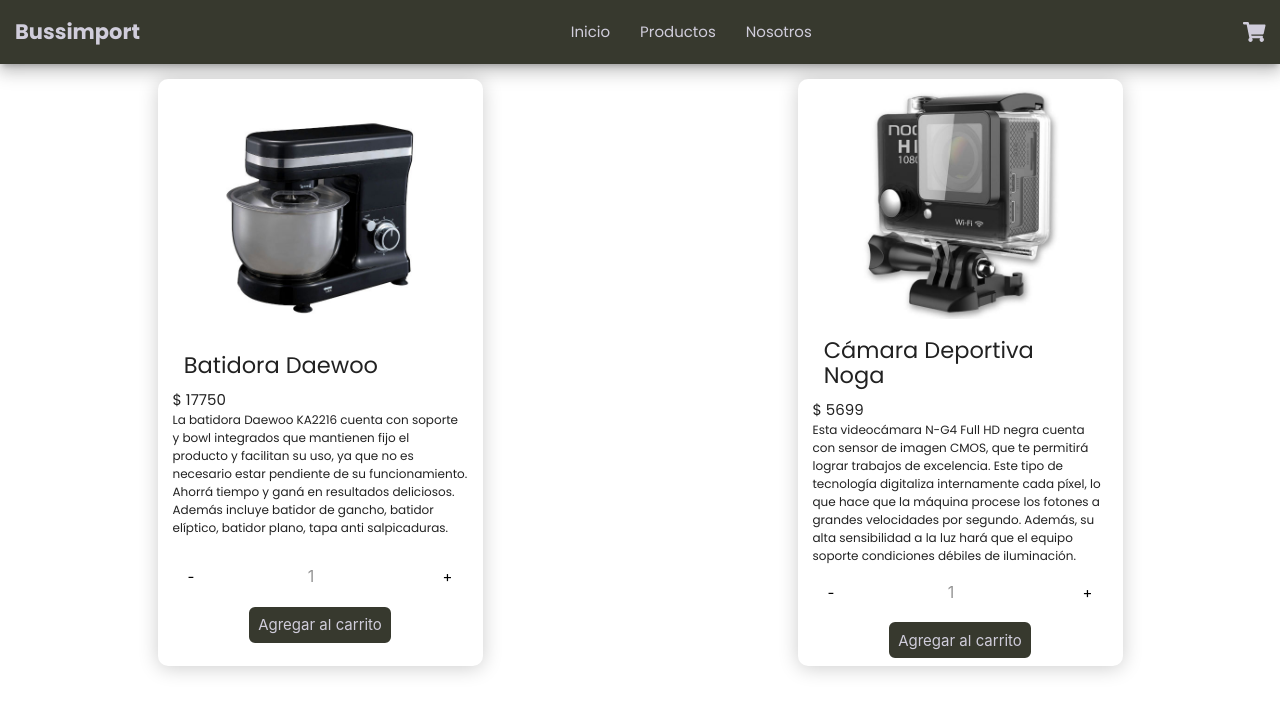
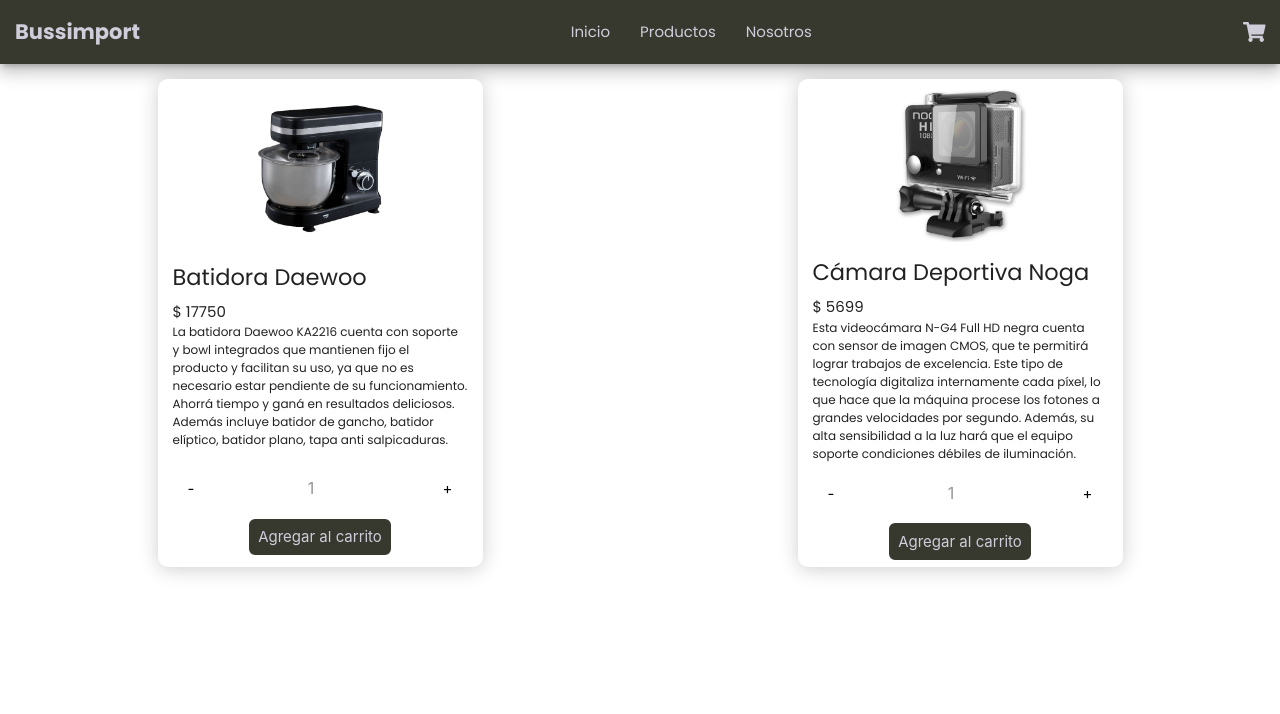
Before and after one commit to anto-duca/bussimportapp, a React (Create React App) app: page / in a window 1280 px wide. Shown: the top 714 px of the page. Built offline with nearby package versions, Linux system fonts and the light colour scheme.

Commit message:
working on fifth challenge

```diff
--- a/src/components/Item.js
+++ b/src/components/Item.js
@@ -3,8 +3,18 @@
 
 const Item = (props) => {
 
+    console.log(props);
+
+    const onAdd = (qty, stock) =>{
+        (stock === 0) ? alert('No hay stock del producto seleccionado') :
+        (qty === 0) ? alert('No podes agregar 0 productos')
+                    : alert(`Agregaste ${qty} productos al carrito`)
+
+        console.log(stock);
+        console.log(qty);
+    }
+
     return (
-        <>
         <div key={ props.id } className='card'>
             <img src={ props.image } alt={ props.title }/>
             <div className='card__body'>
@@ -12,9 +22,12 @@
                 <p className='card__body-price'>$ { props.price }</p>
                 <p className='card__body-desc'>{ props.description }</p>
             </div>
-                <ItemCount stock={props.stock}/>
+
+            <ItemCount
+            stock= { props.stock }
+            addToCart={ onAdd }/>
         </div>
-        </>
+
     )
 }
 
--- a/src/components/ItemCount.js
+++ b/src/components/ItemCount.js
@@ -2,14 +2,12 @@
 import { useState } from 'react';
 
 const ItemCount = (props) => {
-    // console.log(props);
+    console.log(props);
 
     const [qty, setQty] = useState(1);
 
     return (
         <>
-            <p> {props.title} </p>
-
             <div className='item-count'>
                 <div>
                     <button type='button' onClick={()=>{setQty(Math.max(0, qty - 1))}} className='item-count__qty'>-</button>
@@ -17,7 +15,7 @@
                     <button type='button' onClick={()=>{ (qty<props.stock) ? setQty((qty + 1)) : alert(`Hay ${props.stock} unidades disponibles de este producto`) }} className='item-count__qty'>+</button>
                 </div>
                 <div>
-                    <button type='submit' disabled={!props.stock} onClick={()=>props.onAdd(qty, props.stock)} className='item-count__btn'>Agregar al carrito</button>
+                    <button type='submit' disabled={!props.stock} onClick={()=>props.addToCart(qty, props.stock)} className='item-count__btn'>Agregar al carrito</button>
                 </div>
             </div>
         </>
--- a/src/components/ItemList.js
+++ b/src/components/ItemList.js
@@ -1,7 +1,5 @@
-import React from 'react';
+import React,  { useEffect, useState } from 'react';
 import Item from './Item';
-
-const ItemList = () => {
 
 let items = [
     {
@@ -10,39 +8,49 @@
         image: 'images/batidora.jpg',
         title: 'Batidora Daewoo',
         price: 17750,
-            description: 'La batidora Daewoo KA2216 cuenta con soporte y bowl integrados que mantienen fijo el producto y facilitan su uso, ya que no es necesario estar pendiente de su funcionamiento. Ahorrá tiempo y ganá en resultados deliciosos. Además incluye batidor de gancho, batidor elíptico, batidor plano, tapa anti salpicaduras.'
+        description: 'La batidora Daewoo KA2216 cuenta con soporte y bowl integrados que mantienen fijo el producto y facilitan su uso, ya que no es necesario estar pendiente de su funcionamiento. Ahorrá tiempo y ganá en resultados deliciosos. Además incluye batidor de gancho, batidor elíptico, batidor plano, tapa anti salpicaduras.',
     },
 
     {
         id: 2,
-            stock: 1,
+        stock: 2,
         image: 'images/camara.jpg',
         title: 'Cámara Deportiva Noga',
         price: 5699,
-            description:'Esta videocámara  N-G4 Full HD negra cuenta con sensor de imagen CMOS, que te permitirá lograr trabajos de excelencia. Este tipo de tecnología digitaliza internamente cada píxel, lo que hace que la máquina procese los fotones a grandes velocidades por segundo. Además, su alta sensibilidad a la luz hará que el equipo soporte condiciones débiles de iluminación.'
+        description:'Esta videocámara  N-G4 Full HD negra cuenta con sensor de imagen CMOS, que te permitirá lograr trabajos de excelencia. Este tipo de tecnología digitaliza internamente cada píxel, lo que hace que la máquina procese los fotones a grandes velocidades por segundo. Además, su alta sensibilidad a la luz hará que el equipo soporte condiciones débiles de iluminación.',
     }
 ]
 
-    const onAdd = (qty, stock) =>{
-        (stock === 0) ? alert('No hay stock del producto seleccionado') :
-        (qty === 0) ? alert('No podes agregar 0 productos')
-                    : alert(`Agregaste ${qty} productos al carrito`)
+const ItemList = () => {
+    const [products, setProducts] = useState([]);
 
-        console.log(stock);
-        console.log(qty);
+    const getProducts = async () => {
+        let promesa = new Promise((resolve, reject)=>{
+            setTimeout (()=> {
+                resolve(items)
+                reject(new Error('Error'))
+            }, 2000);
+        })
+
+        let data = await promesa;
+        setProducts(data)
     }
 
+    useEffect(()=>{
+        getProducts()
+    }, [])
+
     return (
-        items.map((item) => {
+        products.map((producto) => {
             return (
                     <Item
-                key= {item.id}
-                stock= {item.stock}
-                image= {item.image}
-                title = {item.title}
-                description = {item.description}
-                price = {item.price}
-                addTocart={onAdd}/>
+                    key={producto.id}
+                    image= {producto.image}
+                    title = {producto.title}
+                    description = {producto.description}
+                    price = {producto.price}
+                    stock= {producto.stock}
+                    />
             )
         })
     )
--- a/src/components/ItemListContainer.js
+++ b/src/components/ItemListContainer.js
@@ -2,7 +2,6 @@
 import ItemList from './ItemList';
 
 const ItemListContainer = () => {
-
     return (
         <div className='prod-container'>
             <ItemList/>
--- a/src/css/_card.scss
+++ b/src/css/_card.scss
@@ -23,7 +23,7 @@
     overflow: hidden;
 
     img {
-        width: 75%;
+        width: 50%;
         max-height: 245px;
         object-fit: scale-down;
     }
@@ -34,7 +34,7 @@
         padding: .5em;
 
         h3 {
-            margin: .5em;
+            margin: .5em 0;
             font-size: 1.5rem;
         }
 
--- a/src/css/style.css
+++ b/src/css/style.css
@@ -60,7 +60,7 @@
 }
 
 .card img {
-  width: 75%;
+  width: 50%;
   max-height: 245px;
   object-fit: scale-down;
 }
@@ -72,7 +72,7 @@
 }
 
 .card__body h3 {
-  margin: .5em;
+  margin: .5em 0;
   font-size: 1.5rem;
 }
 
```
Lines whose indentation alone changed are shown as unchanged.
